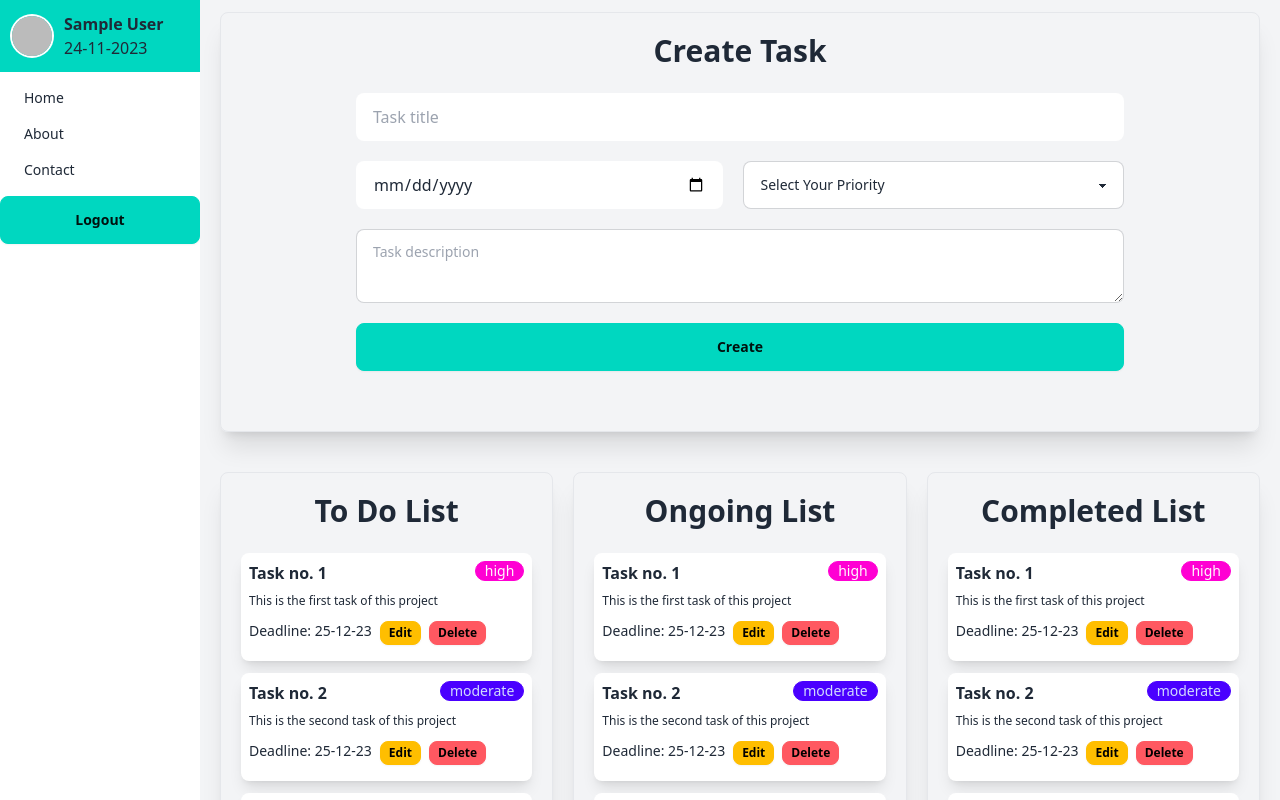
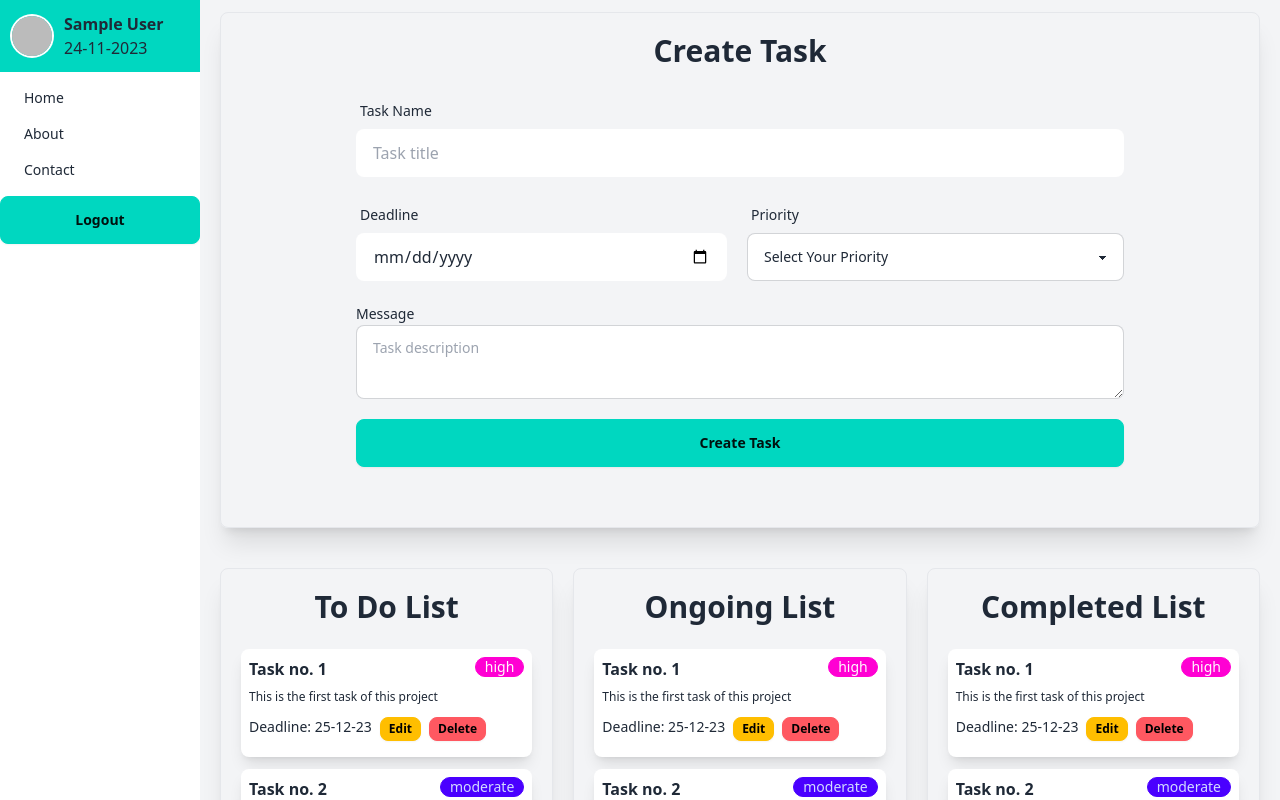
Before and after one commit to Nazmul1582/task-management, a React (Vite) app: page /dashboard in a window 1280 px wide. Shown: the top 800 px of the page. Built offline with nearby package versions, Linux system fonts and the light colour scheme; no server answers; sample sign-in values are in the browser's storage.

Commit message:
implemeted react-hook-form in the add task form

```diff
--- a/src/components/AddTask.jsx
+++ b/src/components/AddTask.jsx
@@ -1,12 +1,62 @@
+import { useForm } from "react-hook-form";
+
 const AddTask = () => {
+  const {
+    register,
+    handleSubmit,
+    formState: { errors },
+    reset,
+  } = useForm();
+  const onSubmit = (data) => {
+    console.log(data);
+    reset();
+  };
+
   return (
     <div className="border rounded-lg shadow-xl p-5">
       <h2 className="text-center font-bold text-3xl mb-6">Create Task</h2>
-      <form className="max-w-screen-md mx-auto flex flex-col gap-5 mb-10">
-        <input type="text" placeholder="Task title" className="input w-full" />
+      <form
+        onSubmit={handleSubmit(onSubmit)}
+        className="max-w-screen-md mx-auto flex flex-col gap-5 mb-10"
+      >
+        <div className="form-control">
+          <label className="label">
+            <span className="label-text">Task Name</span>
+          </label>
+          <input
+            {...register("title", { required: true })}
+            type="text"
+            placeholder="Task title"
+            className="input w-full"
+          />
+          {errors.title && (
+            <p className="text-sm text-red-500">Task Title is required!</p>
+          )}
+        </div>
         <div className="flex flex-col md:flex-row gap-5">
-          <input type="date" placeholder="Deadline" className="input w-full" />
-          <select defaultValue="default" className="select select-bordered w-full">
+          <div className="form-control flex-grow">
+            <label className="label">
+              <span className="label-text">Deadline</span>
+            </label>
+            <input
+              {...register("deadline", { required: true })}
+              type="date"
+              placeholder="Deadline"
+              className="input w-full"
+            />
+            {errors.deadline && (
+              <p className="text-sm text-red-500">Deadline is required!</p>
+            )}
+          </div>
+          <div className="from-control flex-grow">
+            <label className="label">
+              <span className="label-text">Priority</span>
+              </label>
+            <select
+              {...register("priority", { required: true })}
+              defaultValue="default"
+              className="select select-bordered w-full"
+            >
               <option disabled value="default">
                 Select Your Priority
               </option>
@@ -14,13 +64,26 @@ const AddTask = () => {
               <option value="moderate">Moderate</option>
               <option value="high">High</option>
             </select>
+            {errors.priority && (
+              <p className="text-sm text-red-500">Priority is required!</p>
+            )}
           </div>
+        </div>
+        <div className="form-control">
+          <label className="lable">
+            <span className="label-text">Message</span>
+          </label>
           <textarea
+            {...register("message", { required: true })}
             type="text"
             placeholder="Task description"
             className="textarea textarea-bordered w-full"
           />
-        <button className="btn btn-accent w-full">Create</button>
+          {errors.message && (
+            <p className="text-sm text-red-500">Message is required!</p>
+          )}
+        </div>
+        <button className="btn btn-accent w-full">Create Task</button>
       </form>
     </div>
   );
```
Lines whose indentation alone changed are shown as unchanged.
